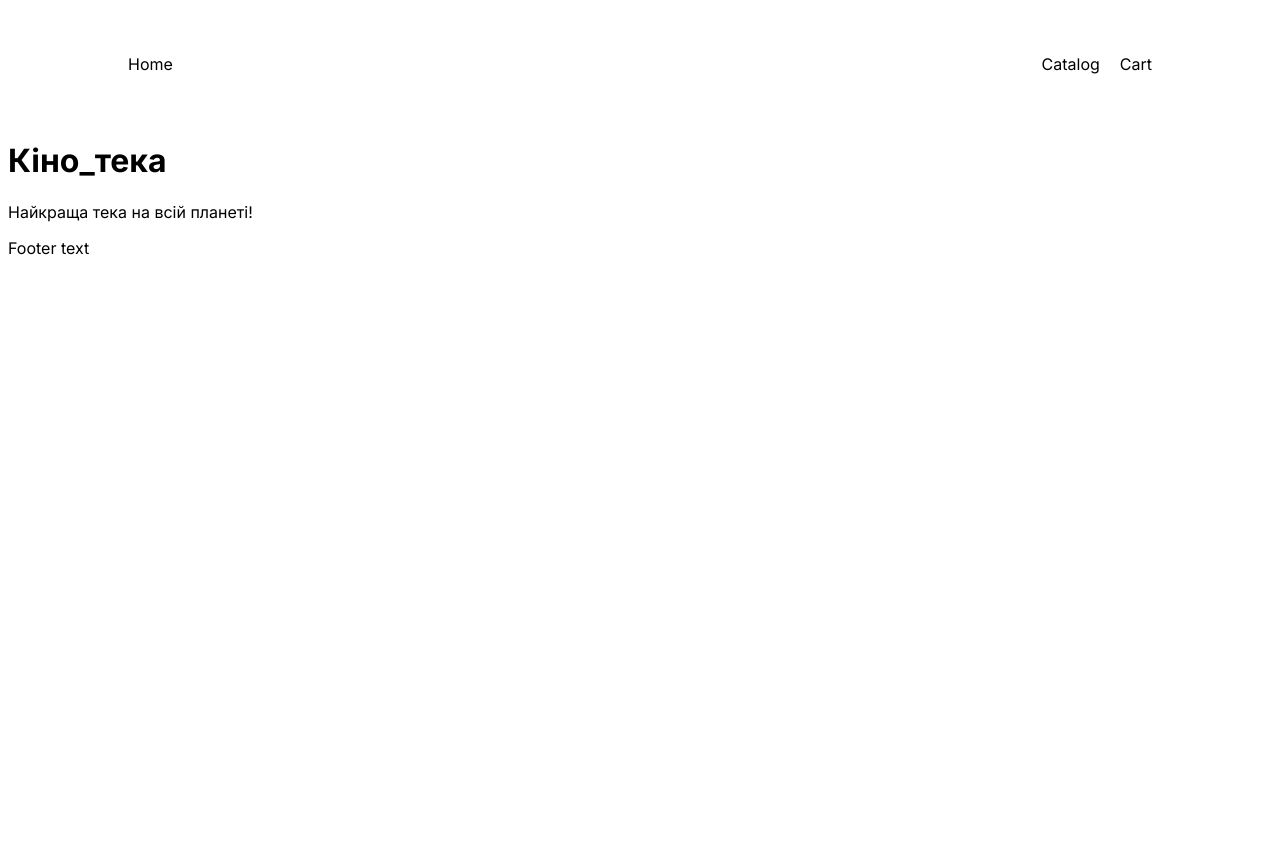
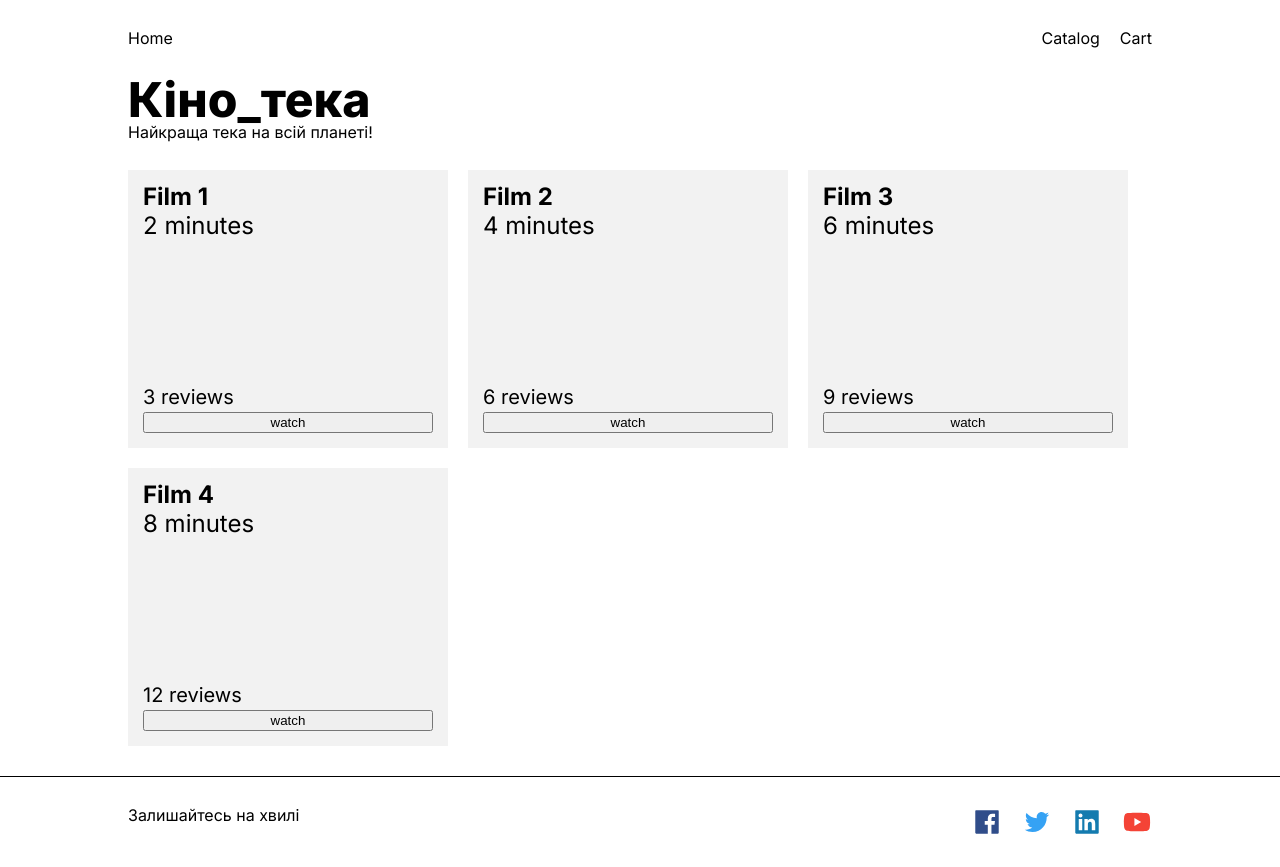
Before and after one commit to zakhar-e-to-1000/web_labs, a React (Vite) app in the folder my-app/: page / in a window 1280 px wide. Before the commit the page ends 800 px from the top, so only its background shows below. Built offline with nearby package versions, Linux system fonts and the light colour scheme.

Commit message:
update: second draft

```diff
--- a/my-app/src/containers/App.css
+++ b/my-app/src/App.css
@@ -2,4 +2,10 @@
 
 body {
     font-family: 'Inter', Arial, Helvetica, sans-serif;
+    margin: 0;
 }
+
+a,
+button {
+    cursor: pointer;
+}
--- /dev/null
+++ b/my-app/src/components/Card.jsx
@@ -0,0 +1,12 @@
+import styles from './Card.module.css'
+
+function Card({ id, title, duration, reviews }) {
+    return <div className={styles.card} id={id}>
+        <p className={styles.card__title}>{title}</p>
+        <p className={styles.card__duration}>{duration} minutes</p>
+        <p className={styles.card__review}>{reviews} reviews</p>
+        <button className={styles.card__buy}>watch</button>
+    </div>
+}
+
+export default Card
--- /dev/null
+++ b/my-app/src/components/Card.module.css
@@ -0,0 +1,28 @@
+.card {
+    cursor: pointer;
+    padding: 15px;
+    width: 290px;
+    height: 248px;
+    background-color: #F2F2F2;
+    font-size: 24px;
+
+    display: flex;
+    flex-direction: column;
+    justify-content: start;
+    row-gap: 5px;
+}
+
+.card__title {
+    font-weight: bold;
+}
+
+.card__review {
+    font-size: 20px;
+    margin-top: auto;
+}
+
+.card__buy:hover {
+    background-color: red;
+    color: white;
+    border-color: transparent;
+}
--- a/my-app/src/containers/Footer.jsx
+++ b/my-app/src/containers/Footer.jsx
@@ -1,5 +1,28 @@
+import {
+    AiOutlineTwitter, AiFillFacebook,
+    AiFillLinkedin, AiFillYoutube,
+} from "react-icons/ai";
+import { IconContext } from 'react-icons'
+import styles from './Footer.module.css'
+import Container from "../components/Container";
 export default function Footer() {
-    return <footer>
-        <p>Footer text</p>
-    </footer>
+    return <footer className={styles.footer}>
+        <Container className={styles['сontainer--footer']}>
+            <p>Залишайтесь на хвилі</p>
+            <div className={styles.iconsPannel}>
+                <IconContext.Provider value={{
+                    size: '30px',
+                    style: {
+                        backgroundColor: '#fff'
+                    }
+                }}>
+                    <AiFillFacebook style={{ color: '#304d8a' }} />
+                    <AiOutlineTwitter style={{ color: '#35a2f4' }} />
+                    <AiFillLinkedin style={{ color: '#147baf' }} />
+                    <AiFillYoutube style={{ color: '#f44336' }} />
+                </IconContext.Provider>
+            </div>
+        </Container>
+
+    </footer >
 }
--- /dev/null
+++ b/my-app/src/containers/Footer.module.css
@@ -0,0 +1,15 @@
+.footer {
+    border-top: 1px solid black;
+}
+
+.сontainer--footer {
+    display: flex;
+    justify-content: space-between;
+    padding: 30px;
+}
+
+.iconsPannel {
+    display: flex;
+    justify-content: end;
+    gap: 20px;
+}
--- a/my-app/src/containers/Header.jsx
+++ b/my-app/src/containers/Header.jsx
@@ -1,11 +1,11 @@
 import Container from "../components/Container"
 import styles from "./Header.module.css"
 function Header() {
-    return <Container className={styles.header}>
-        <p className={styles.left}>Home</p>
-        <p>Catalog</p>
-        <p>Cart</p>
-    </ Container>
+    return <header><Container className={styles.header}>
+        <a className={styles.left}>Home</a>
+        <a>Catalog</a>
+        <a>Cart</a>
+    </ Container></header >
 }
 
 export default Header
--- a/my-app/src/containers/Home.jsx
+++ b/my-app/src/containers/Home.jsx
@@ -1,7 +1,16 @@
+import Container from "../components/Container";
+import Card from "../components/Card";
+import styles from './Home.module.css'
 function Home() {
+    const numbers = [1, 2, 3, 4]
+    const films = numbers.map((num) => <Card id={num} key={num}
+        title={`Film ${num}`} duration={num * 2} reviews={num * 3} />)
     return <main>
-        <h1>Кіно_тека</h1>
-        <p>Найкраща тека на всій планеті!</p>
+        <Container>
+            <h1 className={styles.home__title}>Кіно_тека</h1>
+            <p>Найкраща тека на всій планеті!</p>
+            <ul className={styles.film_view}>{films}</ul>
+        </Container>
     </main>
 }
 
--- /dev/null
+++ b/my-app/src/containers/Home.module.css
@@ -0,0 +1,11 @@
+.film_view {
+    display: grid;
+    gap: 20px;
+    grid-template-columns: repeat(auto-fit, 320px);
+    padding: 30px 0 30px 0;
+}
+
+.home__title {
+    font-size: 48px;
+    font-weight: 800;
+}
--- a/my-app/src/main.jsx
+++ b/my-app/src/main.jsx
@@ -1,6 +1,6 @@
 import { StrictMode } from 'react'
 import { createRoot } from 'react-dom/client'
-import App from './containers/App.jsx'
+import App from './App.jsx'
 
 createRoot(document.getElementById('root')).render(
   <StrictMode>
--- /dev/null
+++ b/my-app/src/reset.css
@@ -0,0 +1,135 @@
+/* http://meyerweb.com/eric/tools/css/reset/
+   v2.0 | 20110126
+   License: none (public domain)
+*/
+
+html,
+body,
+div,
+span,
+applet,
+object,
+iframe,
+h1,
+h2,
+h3,
+h4,
+h5,
+h6,
+p,
+blockquote,
+pre,
+a,
+abbr,
+acronym,
+address,
+big,
+cite,
+code,
+del,
+dfn,
+em,
+img,
+ins,
+kbd,
+q,
+s,
+samp,
+small,
+strike,
+strong,
+sub,
+sup,
+tt,
+var,
+b,
+u,
+i,
+center,
+dl,
+dt,
+dd,
+ol,
+ul,
+li,
+fieldset,
+form,
+label,
+legend,
+table,
+caption,
+tbody,
+tfoot,
+thead,
+tr,
+th,
+td,
+article,
+aside,
+canvas,
+details,
+embed,
+figure,
+figcaption,
+footer,
+header,
+hgroup,
+menu,
+nav,
+output,
+ruby,
+section,
+summary,
+time,
+mark,
+audio,
+video {
+    margin: 0;
+    padding: 0;
+    border: 0;
+    font-size: 100%;
+    font: inherit;
+    vertical-align: baseline;
+}
+
+/* HTML5 display-role reset for older browsers */
+article,
+aside,
+details,
+figcaption,
+figure,
+footer,
+header,
+hgroup,
+menu,
+nav,
+section {
+    display: block;
+}
+
+body {
+    line-height: 1;
+}
+
+ol,
+ul {
+    list-style: none;
+}
+
+blockquote,
+q {
+    quotes: none;
+}
+
+blockquote:before,
+blockquote:after,
+q:before,
+q:after {
+    content: '';
+    content: none;
+}
+
+table {
+    border-collapse: collapse;
+    border-spacing: 0;
+}
```
Also changed, not shown: my-app/src/App.jsx (renamed from my-app/src/containers/App.jsx, +5 -4 lines).
